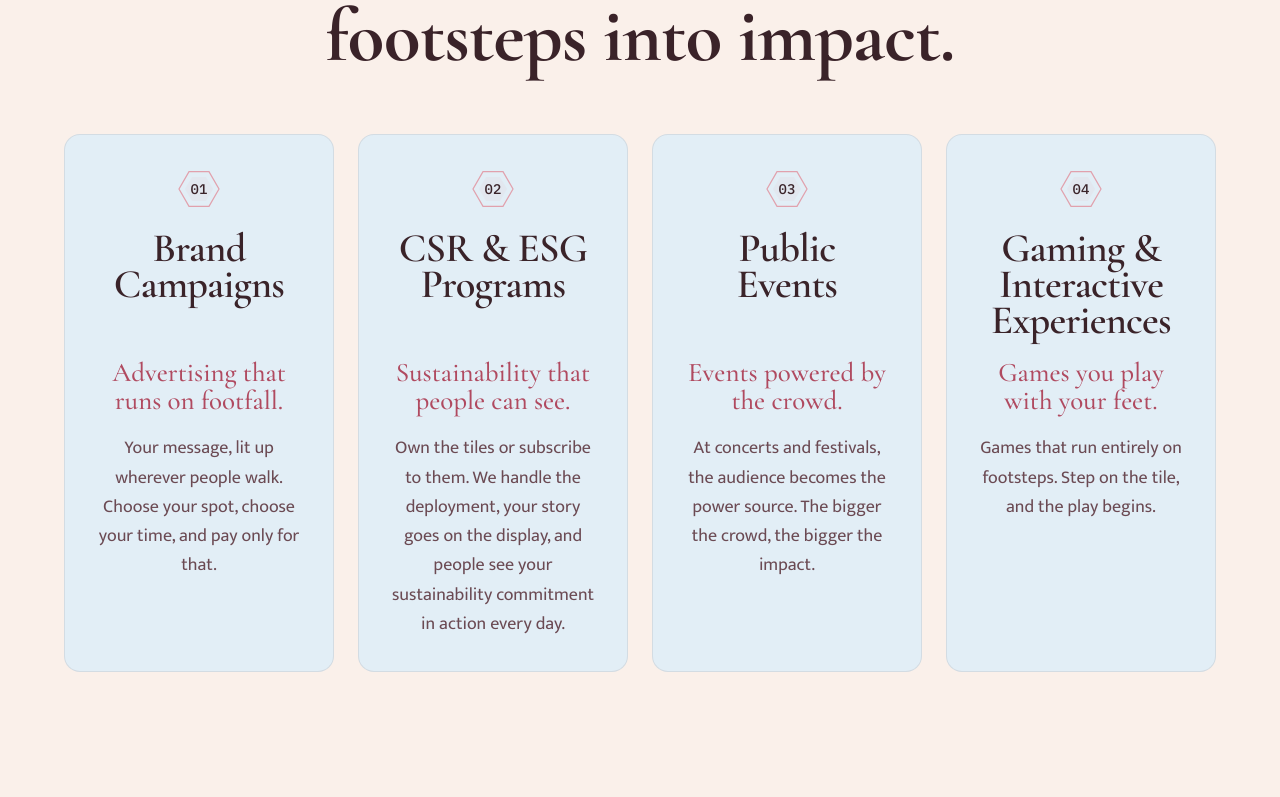
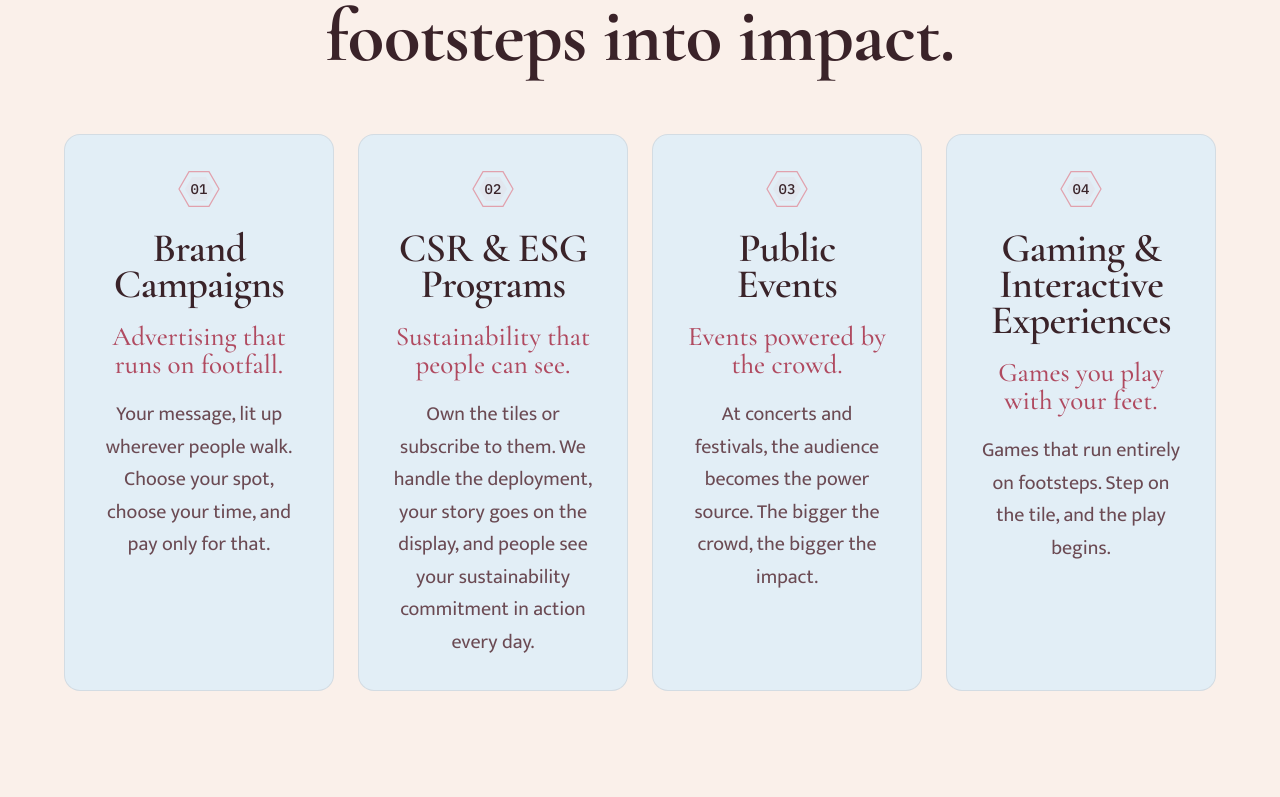
Before and after one commit to karanbir2110/kinetic_flooring, a Next.js app: page /home in a window 1280 px wide. Shown: the part 1323-2120 px from the top of the page. Built offline with nearby package versions, Linux system fonts and the light colour scheme; no server answers; the database is empty; a web font is replaced by a local one.

Commit message:
Fix Alignment

```diff
--- a/src/components/sections/FinalCTA.tsx
+++ b/src/components/sections/FinalCTA.tsx
@@ -1,12 +1,11 @@
 import Reveal from "@/components/ui/Reveal";
-import { hexPoints } from "@/components/ui/Hex";
 import { finalCta } from "@/lib/content";
 import PartnerForm from "./PartnerForm";
 
 export default function FinalCTA() {
   return (
     <section id="contact" className="relative overflow-hidden py-28 sm:py-36 lg:py-44">
-      {/* ambient hex glow backdrop */}
+      {/* ambient glow backdrop (hexagons removed) */}
       <svg className="pointer-events-none absolute inset-0 h-full w-full opacity-[0.35]" viewBox="0 0 1200 500" preserveAspectRatio="xMidYMid slice" aria-hidden>
         <defs>
           <radialGradient id="ctaGlow" cx="50%" cy="40%" r="60%">
@@ -15,18 +14,6 @@ export default function FinalCTA() {
           </radialGradient>
         </defs>
         <rect width="1200" height="500" fill="url(#ctaGlow)" />
-        {[[240, 120], [980, 150], [180, 380], [1020, 400], [600, 470]].map(([x, y], i) => (
-          <polygon
-            key={i}
-            points={hexPoints(x, y, 40)}
-            fill="none"
-            stroke={i % 2 ? "rgb(var(--c-energy))" : "rgb(var(--c-electric))"}
-            strokeWidth="1"
-            opacity="0.4"
-            className="tile-lit"
-            style={{ animationDelay: `${i * 0.5}s` }}
-          />
-        ))}
       </svg>
 
       <div className="shell relative z-10">
--- a/src/components/sections/Problem.tsx
+++ b/src/components/sections/Problem.tsx
@@ -15,18 +15,12 @@ export default function Problem() {
         titleClassName="!leading-[1.5]"
       />
 
-      {/*
-        On large screens each card is a "subgrid" that shares 4 rows with its neighbours
-        (marker / title / tagline / body). That keeps every tagline on the same line and
-        every paragraph on the same line, even when a title wraps to 2-3 lines.
-        Below lg the cards simply stack as normal.
-      */}
-      <div className="mt-14 grid gap-6 sm:grid-cols-2 lg:grid-cols-4 lg:gap-y-0">
+      <div className="mt-14 grid gap-6 sm:grid-cols-2 lg:grid-cols-4">
         {problem.cards.map((card, i) => (
           <Reveal
             key={card.id}
             delay={i * 90}
-            className="group flex flex-col items-center gap-5 rounded-2xl border border-hairline bg-ink-900 p-8 text-center transition-all duration-300 hover:-translate-y-1 hover:border-electric/40 hover:bg-ink-800 hover:shadow-glow lg:row-span-4 lg:grid lg:items-start lg:justify-items-center lg:gap-y-5 lg:[grid-template-rows:subgrid]"
+            className="group flex flex-col items-center gap-5 rounded-2xl border border-hairline bg-ink-900 p-8 text-center transition-all duration-300 hover:-translate-y-1 hover:border-electric/40 hover:bg-ink-800 hover:shadow-glow"
           >
             <HexMarker>{card.id}</HexMarker>
 
@@ -38,7 +32,7 @@ export default function Problem() {
               {card.tagline}
             </p>
 
-            <p className="text-lg leading-relaxed text-paper-dim">{card.body}</p>
+            <p className="text-xl leading-relaxed text-paper-dim">{card.body}</p>
           </Reveal>
         ))}
       </div>
--- a/src/components/sections/Roadmap.tsx
+++ b/src/components/sections/Roadmap.tsx
@@ -31,7 +31,13 @@ const partner = {
 export default function Roadmap() {
   return (
     <Section id="roadmap" width="wide">
-      <SectionHeading eyebrow={partner.eyebrow} title={partner.title} align="center" />
+      <SectionHeading
+        eyebrow={partner.eyebrow}
+        title={partner.title}
+        align="center"
+        // line spacing for the heading – raise/lower the number to taste
+        titleClassName="!leading-[1.5]"
+      />
 
       <div className="relative mt-20">
         {/* connecting line: runs from the centre of the 1st marker to the centre of the 3rd
--- a/src/lib/content.ts
+++ b/src/lib/content.ts
@@ -391,7 +391,7 @@ export const finalCta = {
   },
   ctaSecondary: {
     label: "Contact the team",
-    href: "mailto:hello@Spandan-kinetic.example",
+    href: "mailto:geetnagpal03752@gmail.com",
   },
 };
 
```
